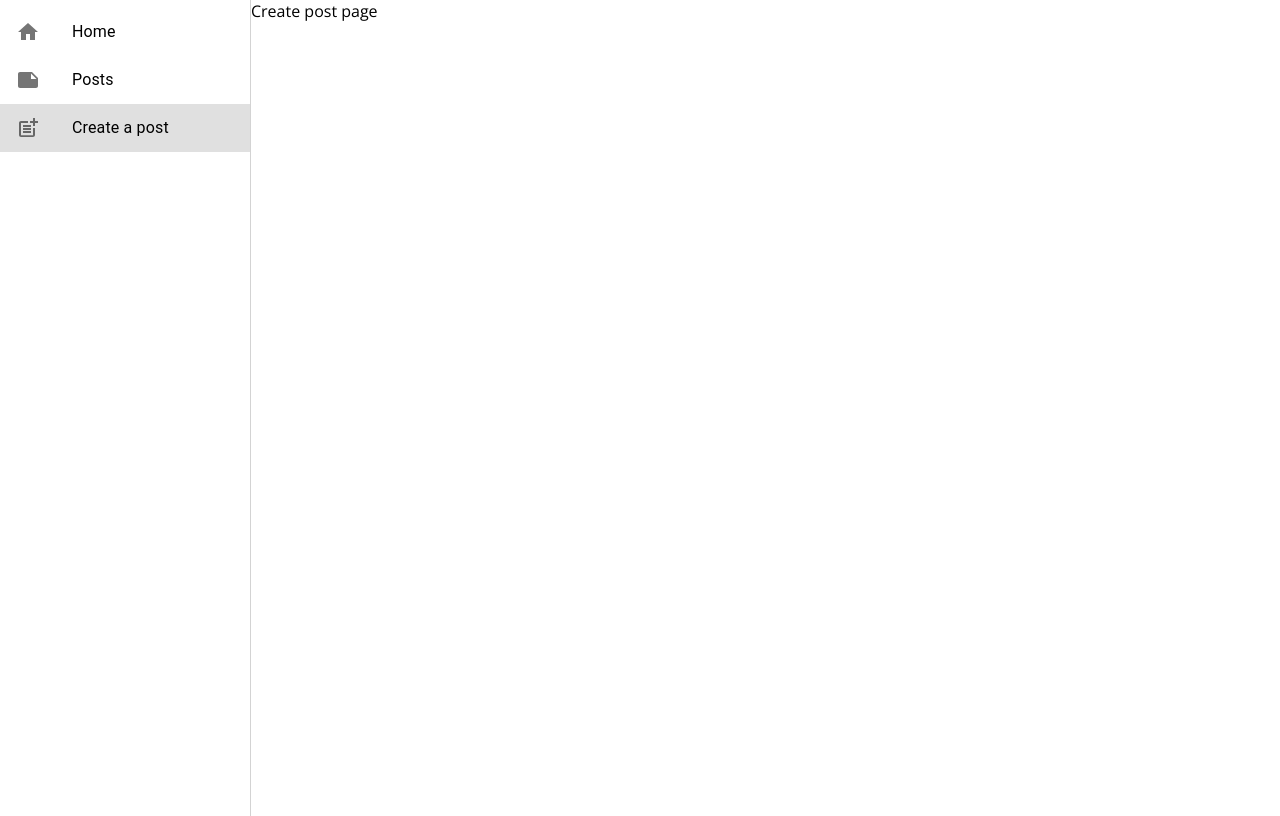
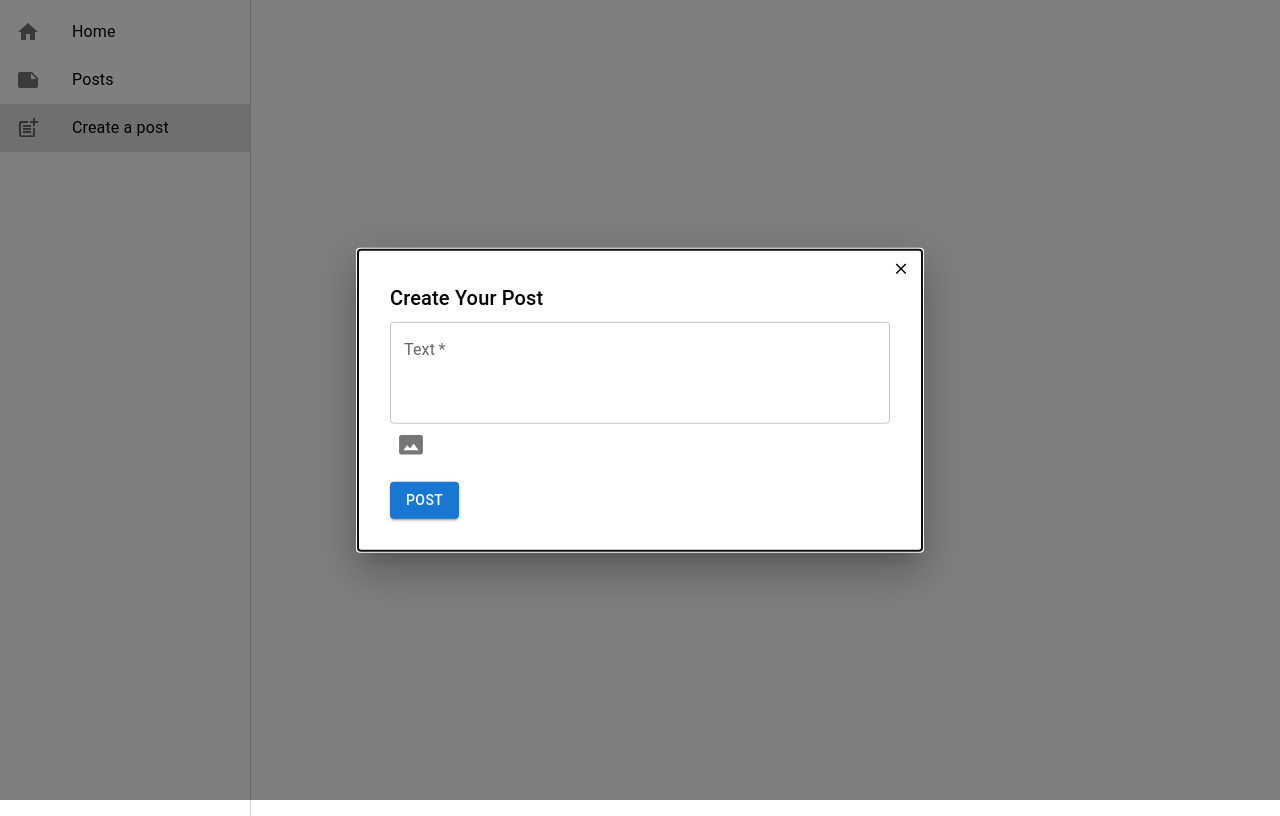
Before and after one commit to Evelstar-Sp-z-o-o/recruitment, a React (Vite) app in the folder frontend/: page /create-post in a window 1280 px wide. Built offline with nearby package versions, Linux system fonts and the light colour scheme.

Commit message:
Create post form UI

```diff
--- a/frontend/src/App.tsx
+++ b/frontend/src/App.tsx
@@ -1,7 +1,7 @@
 import { FC } from 'react';
-import { BrowserRouter, Route, Routes } from 'react-router-dom';
+import { BrowserRouter, Route, Routes, useLocation } from 'react-router-dom';
 
-import Sidebar from './components/SideBar';
+import Sidebar from './components/Sidebar';
 import CreatePost from './pages/CreatePost';
 import Home from './pages/Home';
 import Posts from './pages/Posts';
@@ -11,7 +11,7 @@ import './styles/main.scss';
 const App: FC = () => {
   return (
     <BrowserRouter>
-      <div className='main'>
+      <div className="main">
         <Sidebar />
         <Routes>
           <Route path="/" element={<Home />} />
--- a/frontend/src/pages/CreatePost.tsx
+++ b/frontend/src/pages/CreatePost.tsx
@@ -1,5 +1,74 @@
+import { useRef, useState } from 'react';
+import { useLocation, useNavigate } from 'react-router-dom';
+
+import { PhotoSizeSelectActual } from '@mui/icons-material';
+import CloseIcon from '@mui/icons-material/Close';
+import { Box, Button, IconButton, Input, Modal, TextField, Typography } from '@mui/material';
+
+const formStyle = {
+  position: 'relative',
+  top: '50%',
+  left: '50%',
+  transform: 'translate(-50%, -50%)',
+  bgcolor: 'background.paper',
+  boxShadow: 24,
+  p: 4,
+  maxWidth: 500,
+};
+
 const CreatePost = () => {
-  return <div>Create post page</div>;
+  const [text, setText] = useState<string>();
+
+  const { pathname } = useLocation();
+  const openModal = pathname === '/create-post';
+
+  const fileInputRef = useRef(null);
+
+  const navigate = useNavigate();
+
+  const handleSubmit = () => {};
+
+  const handleFileChange = () => {};
+
+  const handleClose = () => {
+    navigate(-1);
+  };
+
+  return (
+    <Modal open={openModal} onClose={handleClose}>
+      <Box component="form" onSubmit={handleSubmit} sx={formStyle}>
+        <IconButton onClick={handleClose} sx={{ position: 'absolute', top: 2, right: 4 }}>
+          <CloseIcon sx={{ color: 'black', fontSize: 18 }} />
+        </IconButton>
+        <Typography variant="h6" component="h2" sx={{ flex: '1', mb: 1 }}>
+          Create Your Post
+        </Typography>
+        <TextField
+          label="Text"
+          variant="outlined"
+          value={text}
+          onChange={(e) => setText(e.target.value)}
+          required
+          multiline
+          rows={3}
+          sx={{ width: '100%' }}
+        />
+        <Box>
+          <Input type="file" onChange={handleFileChange} required inputRef={fileInputRef} sx={{ display: 'none' }} />
+          <IconButton
+            onClick={() => {
+              fileInputRef.current.click();
+            }}
+          >
+            <PhotoSizeSelectActual sx={{ fontSize: 26 }} />
+          </IconButton>
+        </Box>
+        <Button type="submit" variant="contained" sx={{ mt: 2 }}>
+          Post
+        </Button>
+      </Box>
+    </Modal>
+  );
 };
 
 export default CreatePost;
--- a/frontend/src/styles/_variables.scss
+++ b/frontend/src/styles/_variables.scss
@@ -2,7 +2,7 @@
 $main-font: 'Open Sans', sans-serif;
 
 // Kolory
-$accent-teal: #36ba98;
+$accent-teal: #028391;
 
 // Media Query
 $sm-size: 640px;
```
